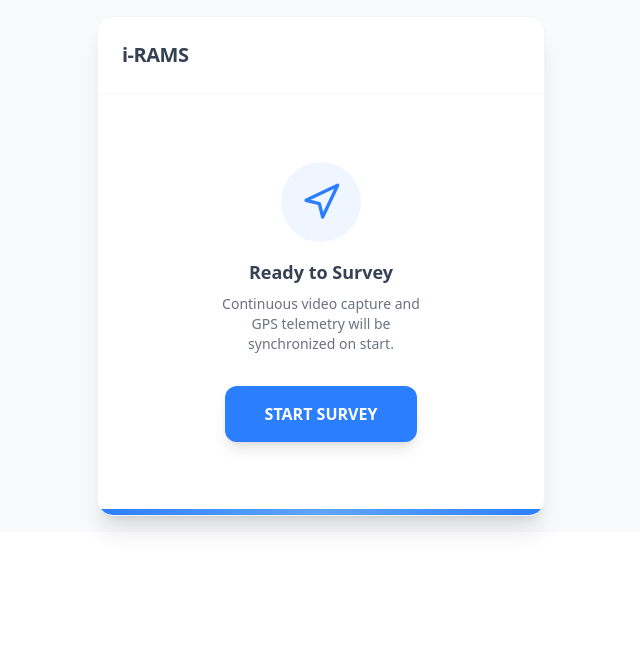
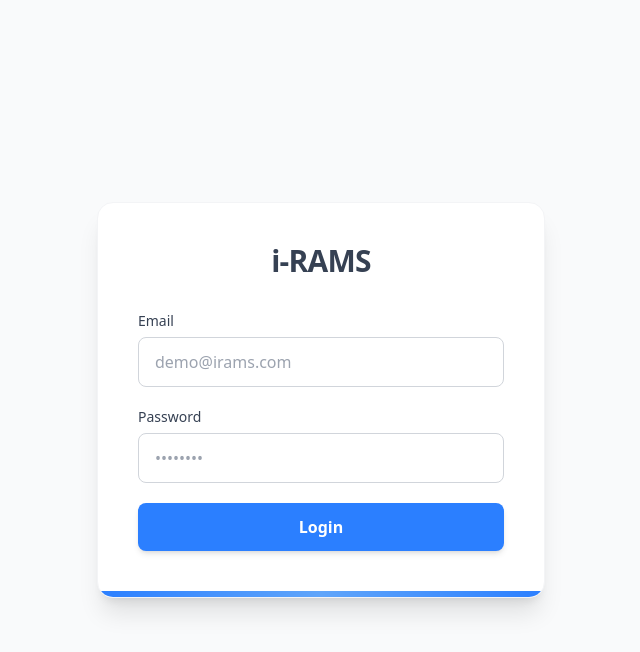
Before and after one commit to Enzobat0/i-RAMS, a React (Create React App) app in the folder frontend/: page / in a window 1280 px wide. Shown: the top 652 px of the page, without its empty margins (319-959 px from the left). Built offline with nearby package versions, Linux system fonts and the light colour scheme.

Commit message:
modifications to fix pipeline errors

```diff
--- a/frontend/src/App.js
+++ b/frontend/src/App.js
@@ -4,8 +4,17 @@ import Survey from './components/Survey';
 import './index.css';
 
 function App() {
-  return <Survey />;
+  const [isLoggedIn, setIsLoggedIn] = useState(false);
+
+  return (
+    <div className="App">
+      {isLoggedIn ? (
+        <Survey />
+      ) : (
+        <Login onLoginSuccess={() => setIsLoggedIn(true)} />
+      )}
+    </div>
+  );
 }
 
-
 export default App;
--- a/frontend/src/components/Survey.js
+++ b/frontend/src/components/Survey.js
@@ -1,5 +1,5 @@
 import React, { useState } from 'react';
-import { StopCircle, Navigation, Activity, Video } from 'lucide-react';
+import { StopCircle, Navigation, Video } from 'lucide-react';
 
 const Survey = () => {
   const [isRecording, setIsRecording] = useState(false);
@@ -63,7 +63,6 @@ const Survey = () => {
           )}
         </div>
 
-        {/* Decorative bottom bar */}
         <div className="h-1.5 w-full bg-gradient-to-r from-[#2B7FFF] via-blue-400 to-[#2B7FFF]"></div>
       </div>
     </div>
```
Also changed, not shown: 1 other file (tests, documents, lock files or other folders).
